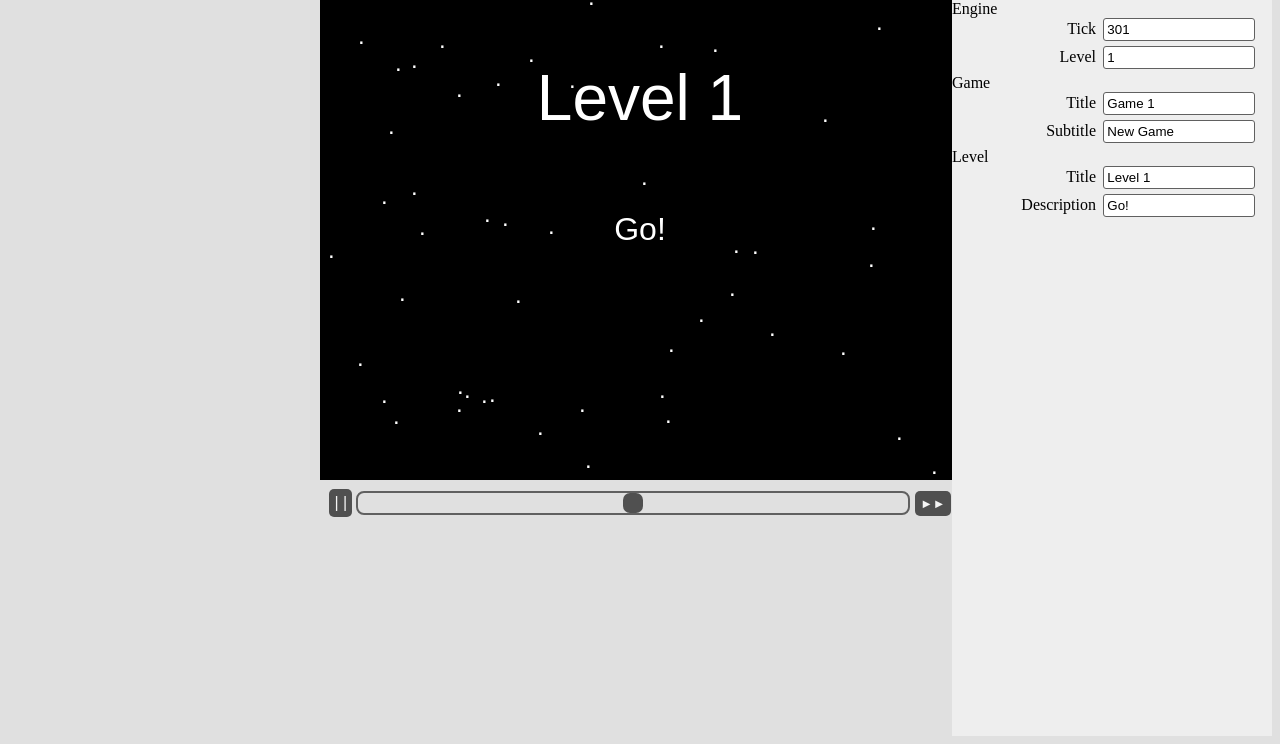
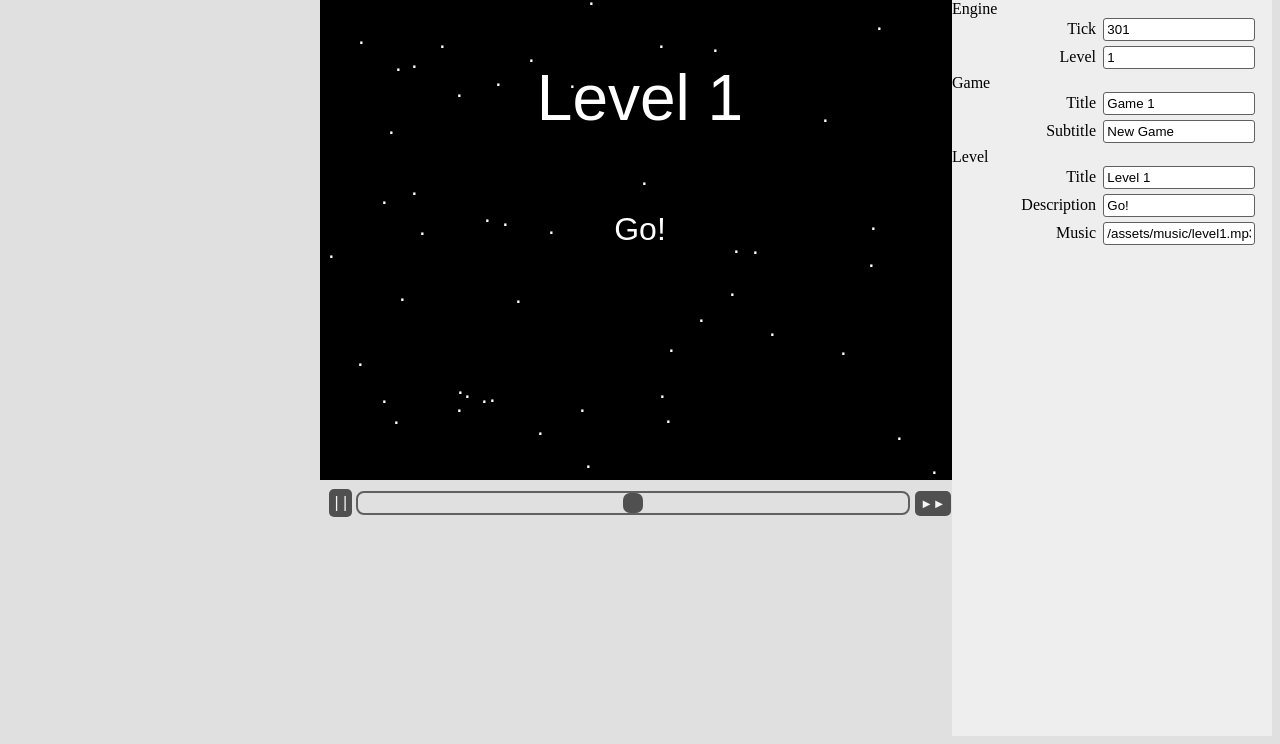
Before and after one commit to psema4/Scroller-Builder, a website: page static/index.html in a window 1280 px wide. Shown: the part 56-800 px from the top of the page. Drawn offline with Linux system fonts and the light colour scheme.

Commit message:
connect inputs on panel, add music entries

```diff
--- a/static/index.html
+++ b/static/index.html
@@ -46,6 +46,7 @@
             <ul>
                 <li><label for="level-title">Title</label><input id="level-title" class="setting" type="text" /></li>
                 <li><label for="level-description">Description</label><input id="level-description" class="setting" type="text" /></li>
+                <li><label for="level-music">Music</label><input id="level-music" class="setting" type="text" /></li>
             </ul>
         </div>
 
--- a/static/js/app.js
+++ b/static/js/app.js
@@ -35,17 +35,19 @@ window.addEventListener('load', function() {
     var subscriptions = []
       , handlers = {
             'engine/ticks':
-                function() { $$('#engine-ticks')[0].value = arguments[1]; }
+                function() { var el = $('#engine-ticks'); el.value = arguments[1]; }
           , 'engine/level':
-                function() { $$('#engine-level')[0].value = arguments[1]; }
+                function() { var el = $('#engine-level'); el.value = arguments[1]; el.onchange = function() { pubsub.publish('set/engine/level', this.value); }; }
           , 'game/title':
-                function() { $$('#game-title')[0].value = arguments[1]; }
+                function() { var el = $('#game-title'); el.value = arguments[1]; el.onchange = function() { pubsub.publish('set/game/title', this.value); }; }
           , 'game/subtitle':
-                function() { $$('#game-subtitle')[0].value = arguments[1]; }
+                function() { var el = $('#game-subtitle'); el.value = arguments[1]; el.onchange = function() { pubsub.publish('set/game/subtitle', this.value); }; }
           , 'level/title':
-                function() { $$('#level-title')[0].value = arguments[1]; }
+                function() { var el = $('#level-title'); el.value = arguments[1]; el.onchange = function() { pubsub.publish('set/level/title', this.value); }; }
           , 'level/description':
-                function() { $$('#level-description')[0].value = arguments[1]; }
+                function() { var el = $('#level-description'); el.value = arguments[1]; el.onchange = function() { pubsub.publish('set/level/description', this.value); }; }
+          , 'level/music':
+                function() { var el = $('#level-music'); el.value = arguments[1]; el.onchange = function() { pubsub.publish('set/level/music', this.value); }; }
         }
       , settingsInputs = $$('.setting')
     ;
--- a/static/js/game.js
+++ b/static/js/game.js
@@ -175,6 +175,7 @@ function GameEngine(opts) {
                 pubsub.publish('game/subtitle',     gameData.subtitle);
                 pubsub.publish('level/title',       gameData.levels[level].title);
                 pubsub.publish('level/description', gameData.levels[level].description);
+                pubsub.publish('level/music',       gameData.levels[level].music);
 
                 if (cb && typeof(cb) == 'function') cb(gameData);
             };
@@ -211,6 +212,7 @@ function GameEngine(opts) {
                 pubsub.publish('engine/level', (level+1));
                 pubsub.publish('level/title',       gameData.levels[level].title);
                 pubsub.publish('level/description', gameData.levels[level].description);
+                pubsub.publish('level/music',       gameData.levels[level].music);
             }
         }
 
@@ -237,6 +239,14 @@ function GameEngine(opts) {
     pubsub.publish('engine/ticks', ticks);
     pubsub.publish('engine/level', (level+1));
 
+    // subscribe to changes from panel
+    pubsub.subscribe('set/game/title', function(topic, v) { gameData.title = v; });
+    pubsub.subscribe('set/game/subtitle', function(topic, v) { gameData.subtitle = v; });
+
+    pubsub.subscribe('set/level/title', function(topic, v) { gameData.levels[level].title = v; });
+    pubsub.subscribe('set/level/description', function(topic, v) { gameData.levels[level].description = v; });
+    pubsub.subscribe('set/level/music', function(topic, v) { gameData.levels[level].music = v; });
+
     // public api
     return {
         update: update
```
